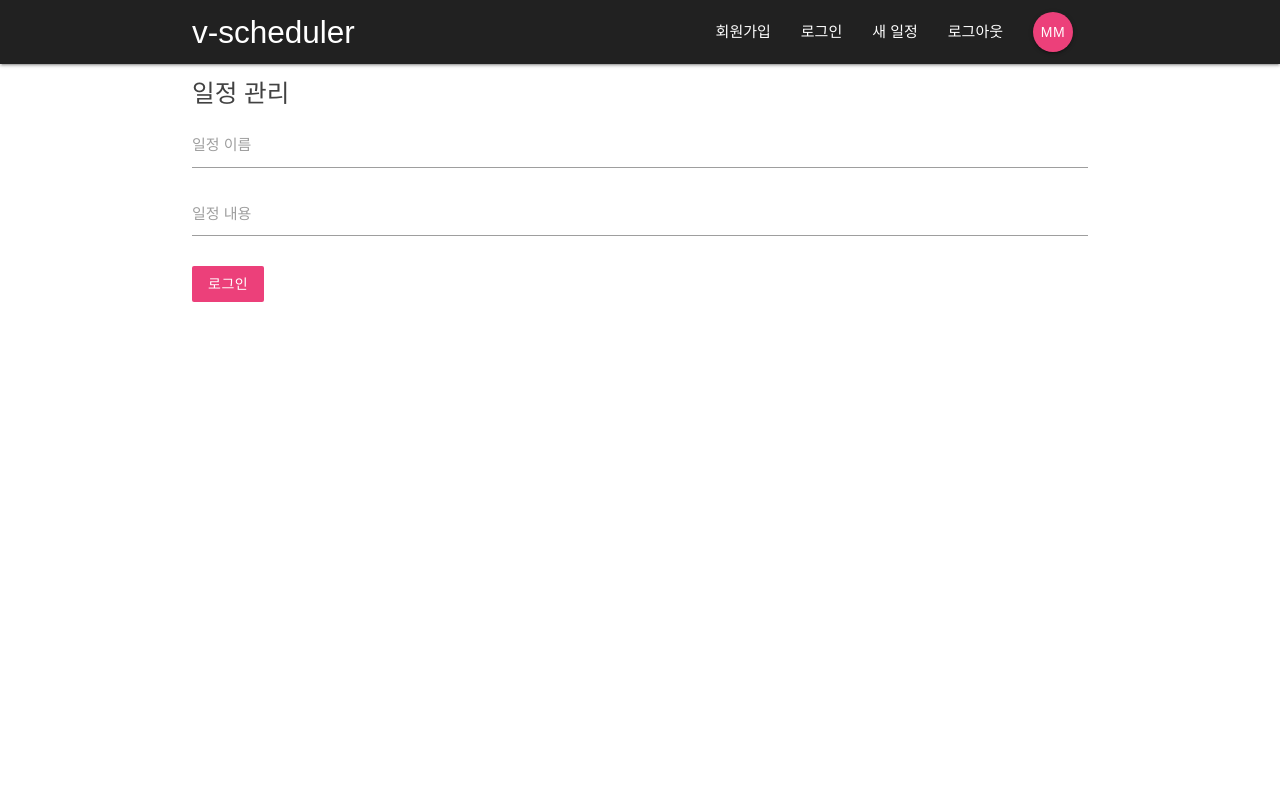
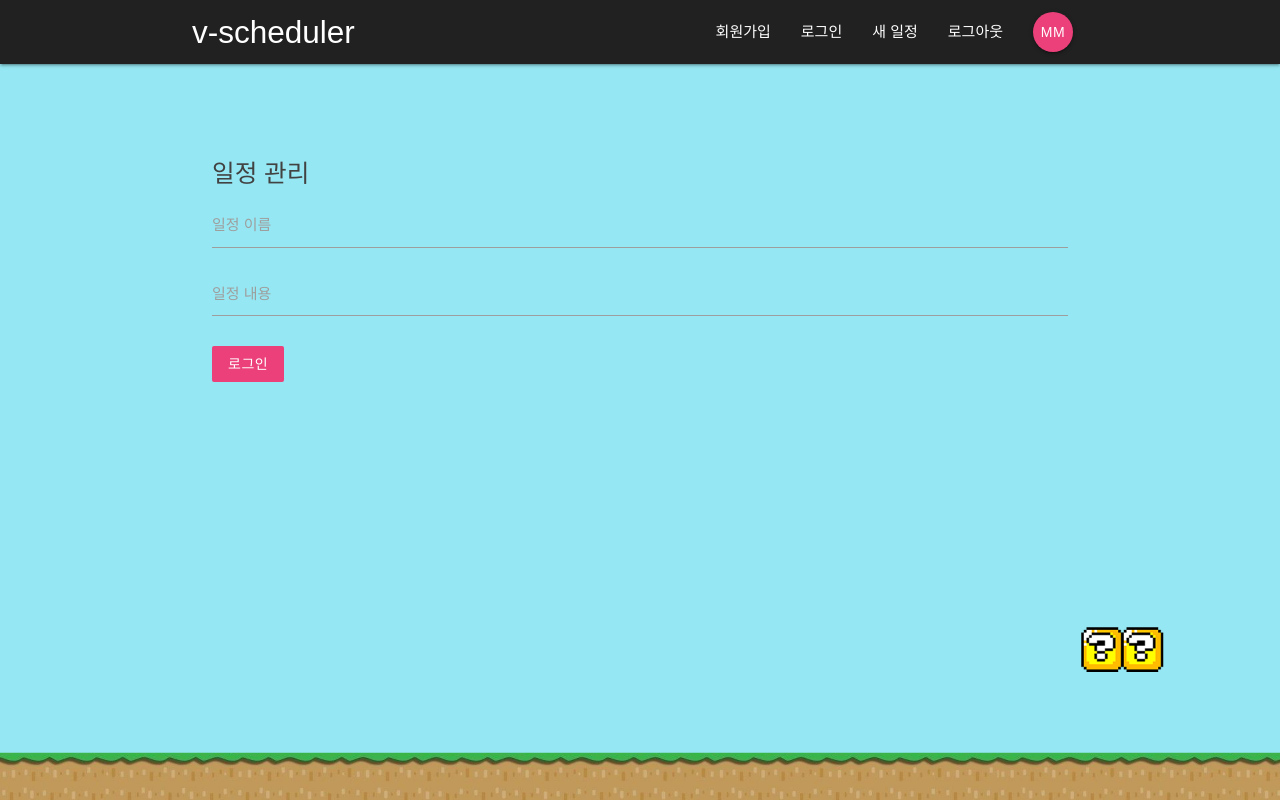
Before and after one commit to milktegi/v-scheduler, a React (Create React App) app in the folder v-scheduler/: page /create in a window 1280 px wide. Built offline with nearby package versions, Linux system fonts and the light colour scheme.

Commit message:
improved some styling

```diff
--- a/v-scheduler/src/components/layout/SignedInLinks.js
+++ b/v-scheduler/src/components/layout/SignedInLinks.js
@@ -4,7 +4,7 @@ import { NavLink } from 'react-router-dom';
 const SignedInLinks = () => {
 	return (
 		<ul className="right">
-			<li><NavLink to="/">새 일정</NavLink></li>
+			<li><NavLink to="/create">새 일정</NavLink></li>
 			<li><NavLink to="/">로그아웃</NavLink></li>
 			<li><NavLink to="/"
 			className="btn btn-floating pink lighten-1"
--- a/v-scheduler/src/components/layout/SignedOutLinks.js
+++ b/v-scheduler/src/components/layout/SignedOutLinks.js
@@ -4,8 +4,8 @@ import { NavLink } from 'react-router-dom';
 const SignedOutLinks = () => {
 	return (
 		<ul className="right">
-			<li><NavLink to="/">회원가입</NavLink></li>
-			<li><NavLink to="/">로그인</NavLink></li>
+			<li><NavLink to="/signup">회원가입</NavLink></li>
+			<li><NavLink to="/signin">로그인</NavLink></li>
 		</ul>
 	)
 }
--- a/v-scheduler/src/index.css
+++ b/v-scheduler/src/index.css
@@ -1,5 +1,35 @@
+html {
+  min-height: 100%;
+}
+
+
 body {
   margin: 0;
   padding: 0;
   font-family: 'Ubuntu', sans-serif;
+  background: url(/img/bg.png) no-repeat;
+  background-size: 100%;
+  background-position: bottom;
+  background-color: #95e8f3;
+  min-height: 100%;
 }
+
+form {
+  padding: 20px;
+  margin-top:  60px;
+}
+
+input[type=text]:not(.browser-default):focus:not([readonly]),
+input[type=email]:not(.browser-default):focus:not([readonly]),
+input[type=password]:not(.browser-default):focus:not([readonly]),
+textarea.materialize-textarea:focus:not([readonly]){
+  border-color: #ec407a;
+  box-shadow: none;
+}
+
+input[type=text]:not(.browser-default):focus:not([readonly]) + label,
+textarea.materialize-textarea:focus:not([readonly]) + label,
+input[type=email]:not(.browser-default):focus:not([readonly]) + label,
+input[type=password]:not(.browser-default):focus:not([readonly]) + label{
+  color: #ec407a !important;
+}
```
Also changed, not shown: v-scheduler/public/img/bg.png (added), v-scheduler/public/img/images.jpg (added).
